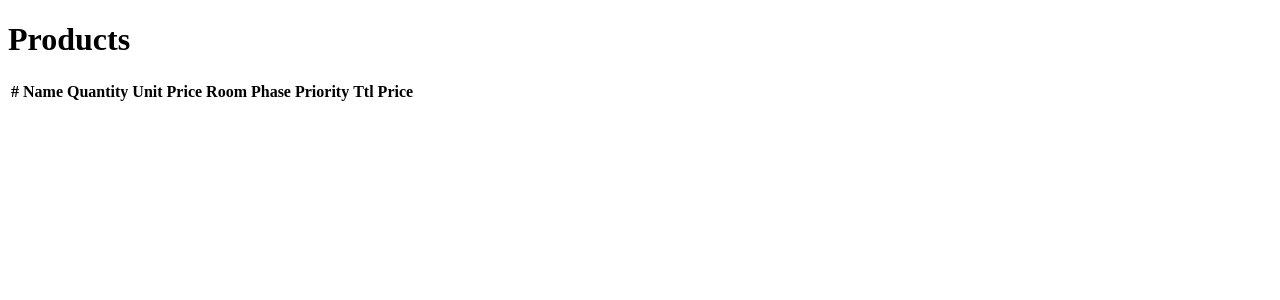
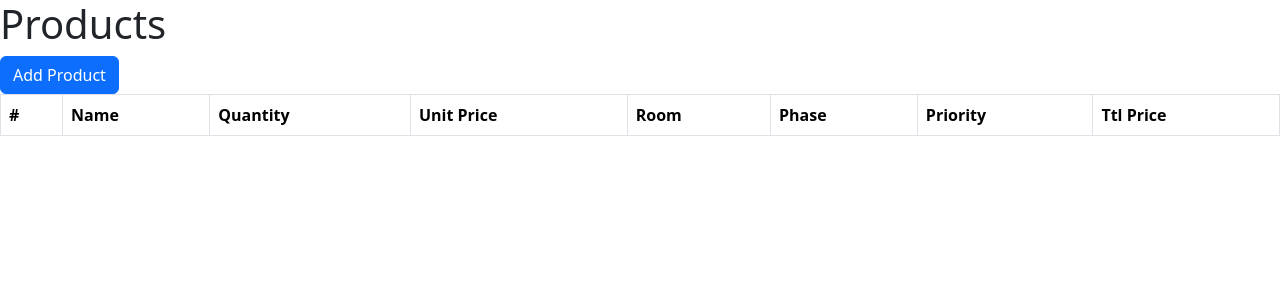
Before and after one commit to AlfaZeroh1/Home-Budgeter, a PHP site: page / in a window 1280 px wide. Shown: the top 300 px of the page. Run offline with PHP 8.4, Linux system fonts and the light colour scheme; lists and menus that the app fills with data are empty; some libraries are stand-ins or nearby versions.

Commit message:
So far so good

```diff
--- a/index.php
+++ b/index.php
@@ -7,11 +7,37 @@ include "php/DB.php";
     <meta charset="UTF-8">
     <meta name="viewport" content="width=device-width, initial-scale=1.0">
     <title>Document</title>
+    <!-- Jquery -->
+        <script src="https://ajax.googleapis.com/ajax/libs/jquery/3.7.0/jquery.min.js"></script>
+    <!-- End of Jquery -->
+
+    <!-- Bootstrap -->
+        <link href="https://cdn.jsdelivr.net/npm/bootstrap@5.3.1/dist/css/bootstrap.min.css" rel="stylesheet" integrity="sha384-4bw+/aepP/YC94hEpVNVgiZdgIC5+VKNBQNGCHeKRQN+PtmoHDEXuppvnDJzQIu9" crossorigin="anonymous">
+        <script src="https://cdn.jsdelivr.net/npm/bootstrap@5.3.1/dist/js/bootstrap.bundle.min.js" integrity="sha384-HwwvtgBNo3bZJJLYd8oVXjrBZt8cqVSpeBNS5n7C8IVInixGAoxmnlMuBnhbgrkm" crossorigin="anonymous"></script>
+    <!-- End of Bootstrap -->
+
+    <!--  Data tables-->
+        <link rel="stylesheet" href="https://cdn.datatables.net/1.13.6/css/jquery.dataTables.css" />
+        <script src="https://cdn.datatables.net/1.13.6/js/jquery.dataTables.js"></script>
+    <!--  End of Data tables-->
+
 </head>
 <body>
     <h1>Products</h1>
     <div class="cont">
-        <table>
+        <div class="topbar">
+            <div class="tb_item">
+                <button class="btn btn-primary" data-bs-toggle="modal" data-bs-target="#addprod">Add Product</button>
+            </div>
+
+            <div class="tb_item">
+                <!-- <button class="btn btn-success"></button> -->
+            </div>
+        </div>
+
+        <div class="divtable">
+            <table class="table table-bordered" id="main_table">
+                <thead>
                     <tr>
                         <th>#</th>
                         <th>Name</th>
@@ -22,7 +48,53 @@ include "php/DB.php";
                         <th>Priority</th>
                         <th>Ttl Price</th>
                     </tr>
+                </thead>
+
+                <tbody>
+
+                </tbody>
+
+                <tfoot>
+
+                </tfoot>
             </table>
         </div>
+
+    </div>
+
+
+    <!-- Add Product Modal -->
+        <!-- The Modal -->
+        <div class="modal" id="addprod">
+            <div class="modal-dialog">
+                <div class="modal-content">
+
+                    <!-- Modal Header -->
+                    <div class="modal-header">
+                        <h4 class="modal-title">Add Product</h4>
+                        <button type="button" class="btn-close" data-bs-dismiss="modal"></button>
+                    </div>
+
+                    <!-- Modal body -->
+                    <div class="modal-body">
+                        <div class="ipt"></div>
+                        <div class="ipt"></div>
+                        <div class="ipt"></div>
+                        <div class="ipt"></div>
+                        <div class="ipt"></div>
+                        <div class="ipt"></div>
+                        <div class="ipt"></div>
+                    </div>
+
+                    <!-- Modal footer -->
+                    <div class="modal-footer">
+                        <button type="button" class="btn btn-danger" data-bs-dismiss="modal">Close</button>
+                    </div>
+
+                </div>
+            </div>
+        </div>
+    <!-- END of Add Product Modal -->
+
 </body>
 </html>
```
Lines whose indentation alone changed are shown as unchanged.
